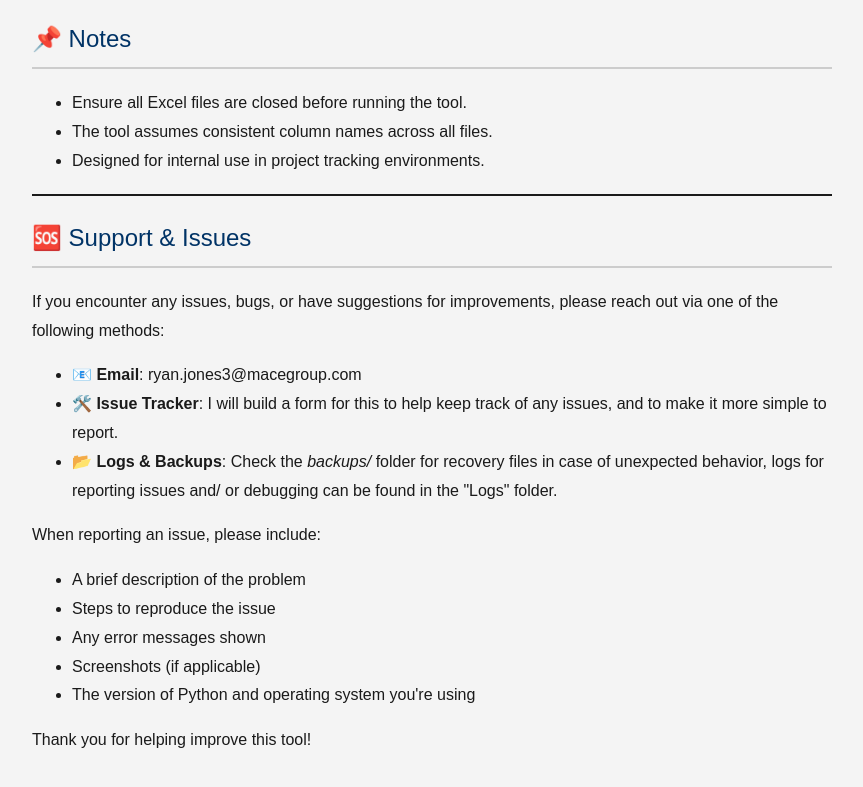
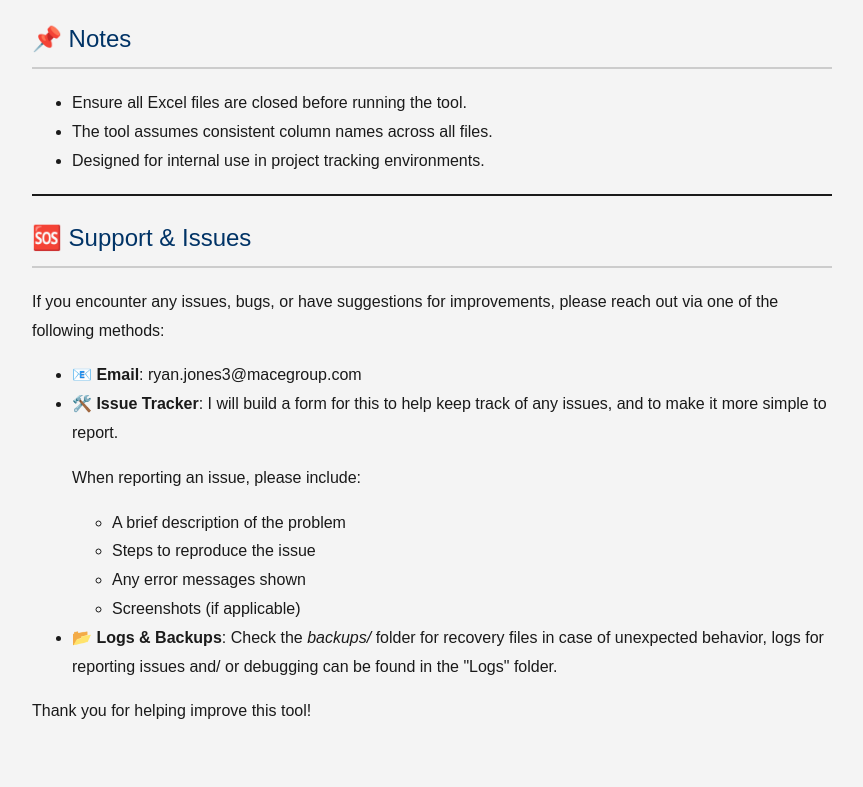
Before and after one commit to RyanJones9999/KES-Support-Guide, a plain HTML site: page index.html in a window 1280 px wide. Shown: the part 1614-2401 px from the top of the page, without its empty margins (208-1071 px from the left). Drawn offline with Linux system fonts and the light colour scheme; a script that the page names is missing.

Commit message:
Update index.html

```diff
--- a/index.html
+++ b/index.html
@@ -469,15 +469,14 @@ a {
 <ul>
 <li>📧 <strong>Email</strong>: ryan.jones3@macegroup.com</li>
 <li>🛠️ <strong>Issue Tracker</strong>: I will build a form for this to help keep track of any issues, and to make it more simple to report.</li>
+	<p>When reporting an issue, please include:</p>
+	<ul>
+		<li>A brief description of the problem</li>
+		<li>Steps to reproduce the issue</li>
+		<li>Any error messages shown</li>
+		<li>Screenshots (if applicable)</li>
+	</ul>
 <li>📂 <strong>Logs &amp; Backups</strong>: Check the <em>backups/</em> folder for recovery files in case of unexpected behavior, logs for reporting issues and/ or debugging can be found in the "Logs" folder.</li>
-</ul>
-<p>When reporting an issue, please include:</p>
-<ul>
-<li>A brief description of the problem</li>
-<li>Steps to reproduce the issue</li>
-<li>Any error messages shown</li>
-<li>Screenshots (if applicable)</li>
-<li>The version of Python and operating system you're using</li>
 </ul>
 <p>Thank you for helping improve this tool!</p>
 </body>
```
